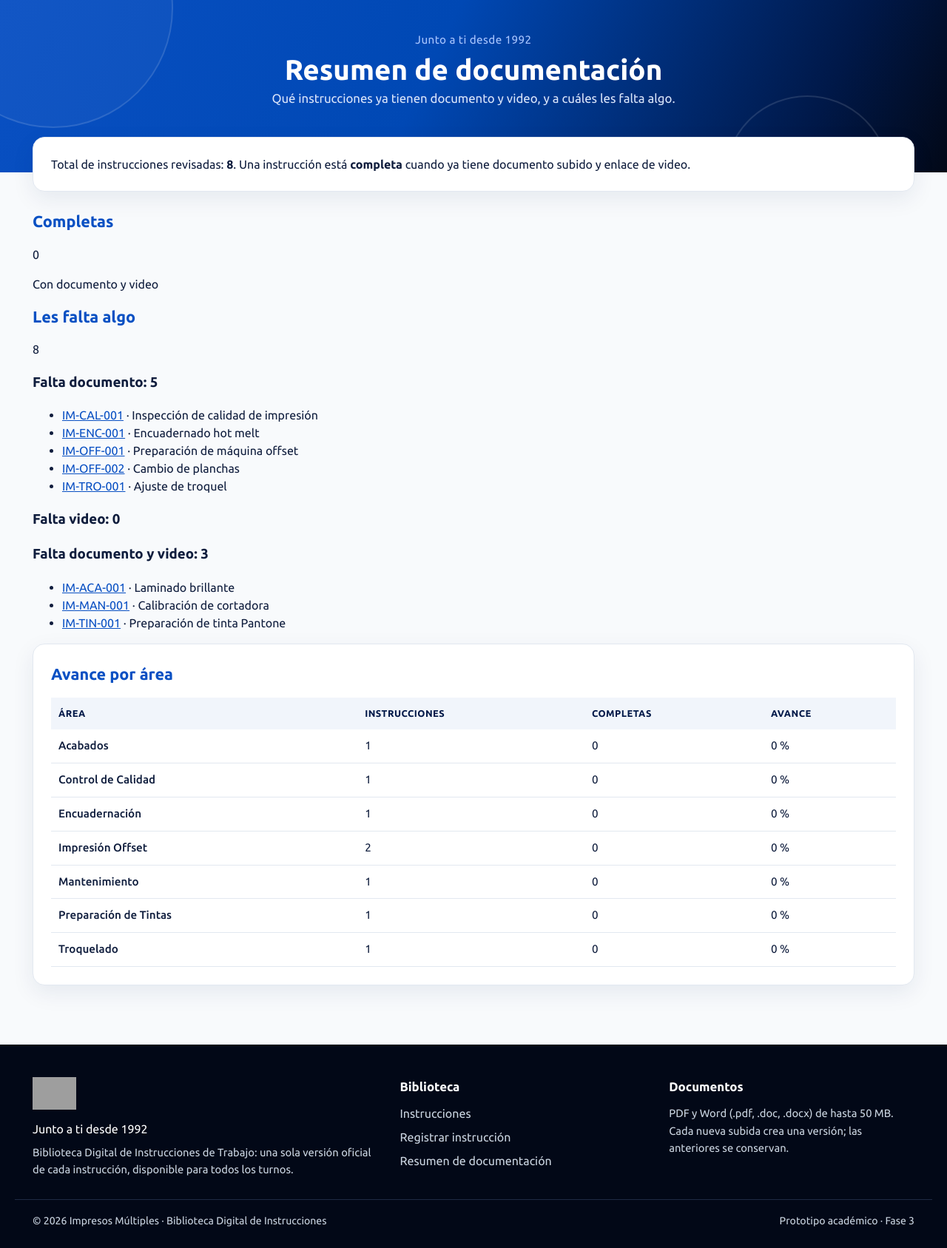
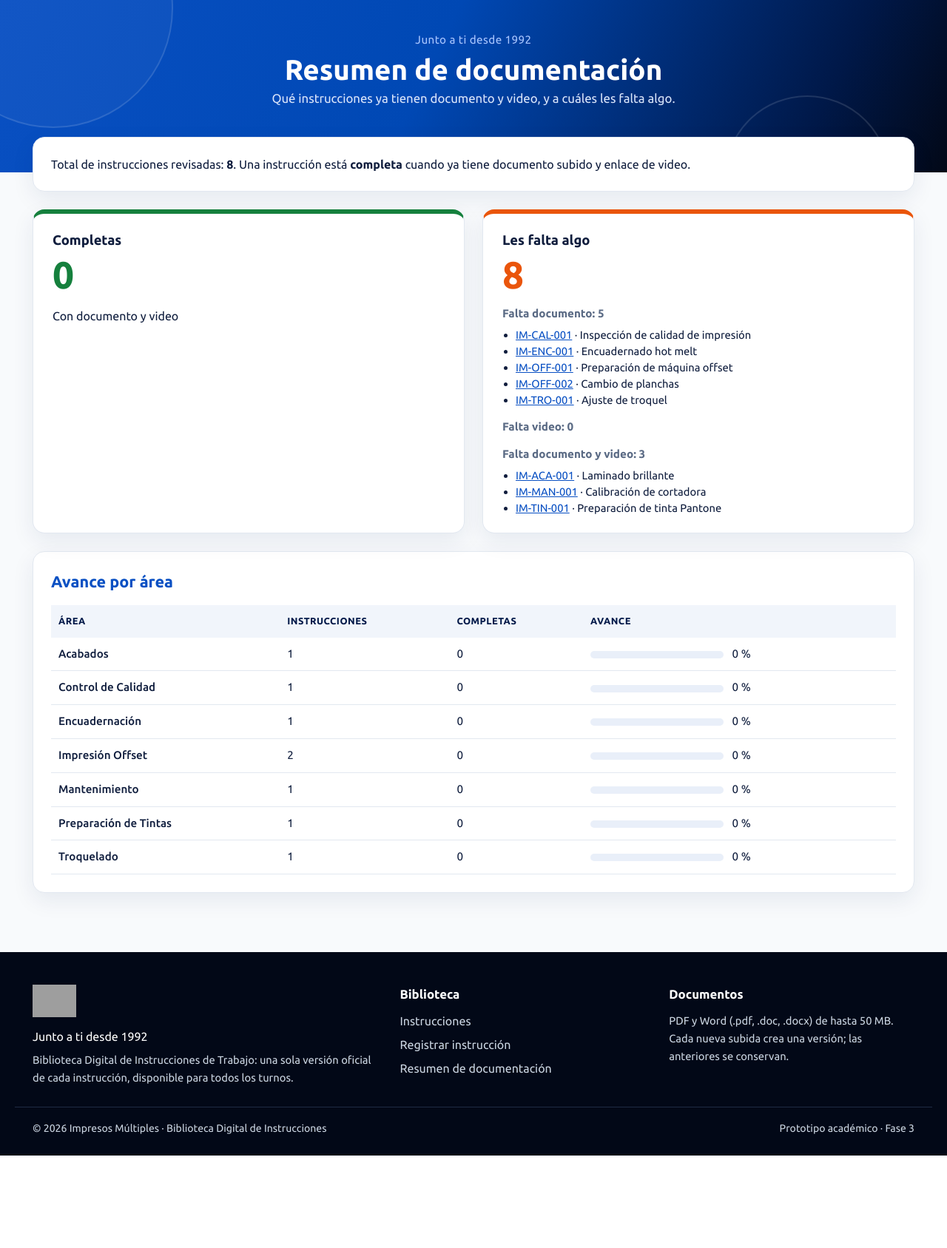
Before and after one commit to bel3ndiaz/Tarea-3, a Flask app: page /resumen in a window 1280 px wide. Shown: the part 72-1759 px from the top of the page at 74% size. After the commit the page ends 1634 px from the top, so only its background shows below. Run offline with Flask 3, Linux system fonts and the light colour scheme; data comes from the database, SQL or seed files in the repository; data that the repository does not hold is empty; grey boxes are pictures that could not be loaded.

Commit message:
Add styles for state labels and card components
Added styles for state labels and card summaries.

```diff
--- a/static/style.css
+++ b/static/style.css
@@ -128,6 +128,38 @@ ul.error { padding-left: 36px; }
 .vacio { font-style: italic; color: var(--texto-suave); }
 .ficha { background: var(--fondo-azul); padding: 12px 16px; border-radius: 12px; border-left: 5px solid var(--azul); }
 
+/* ---------- Etiquetas de estado (píldoras) ---------- */
+.etiqueta { display: inline-block; white-space: nowrap; padding: 3px 10px; border-radius: 999px; font-size: .8em;
+            font-weight: 700; border: 1px solid transparent; }
+.etiqueta.vigente, .etiqueta.completa { background: var(--verde-fondo); color: var(--verde); border-color: #bfe3cb; }
+.etiqueta.obsoleta { background: var(--gris-fondo); color: var(--gris); border-color: #d7dde7; }
+.etiqueta.falta_documento, .etiqueta.falta_video, .etiqueta.por_revisar {
+  background: var(--ambar-fondo); color: var(--ambar); border-color: #f6d9b0; }
+.etiqueta.falta_ambos { background: var(--rojo-fondo); color: var(--rojo); border-color: #f1c4c4; }
+.archivo { font-size: .92em; overflow-wrap: anywhere; min-width: 150px; }
+/* En el listado el nombre largo se recorta con «…»; el nombre completo sale al pasar el mouse */
+.nombre-corto { display: inline-block; max-width: 140px; white-space: nowrap; overflow: hidden;
+                text-overflow: ellipsis; vertical-align: bottom; }
+.enlace-titulo { text-decoration: none; font-weight: 500; }
+.enlace-titulo:hover { text-decoration: underline; }
+.tipo { font-size: .72em; font-weight: 700; background: var(--fondo-azul); color: var(--azul);
+        padding: 2px 7px; border-radius: 6px; }
+
+/* ---------- Resumen ---------- */
+.tarjetas { display: flex; gap: 24px; flex-wrap: wrap; margin-bottom: 24px; }
+.tarjeta { flex: 1 1 320px; background: #fff; border: 1px solid var(--borde); border-radius: var(--radio);
+           box-shadow: var(--sombra); padding: 22px 26px; border-top: 6px solid; }
+.tarjeta h2 { margin: 0; color: var(--texto); font-size: 1.15em; }
+.tarjeta .numero { font-size: 3.2em; font-weight: 700; margin: 4px 0; line-height: 1.1; }
+.tarjeta ul { padding-left: 18px; font-size: .92em; color: var(--texto); margin: 6px 0 0; }
+.tarjeta h3 { margin: 14px 0 0; font-size: .95em; color: var(--texto-suave); }
+.tarjeta.completa { border-top-color: var(--verde); }
+.tarjeta.completa .numero { color: var(--verde); }
+.tarjeta.incompleta { border-top-color: var(--naranja); }
+.tarjeta.incompleta .numero { color: var(--naranja); }
+.progreso { display: inline-block; width: 180px; height: 10px; background: var(--fondo-azul); border-radius: 999px;
+            overflow: hidden; vertical-align: middle; margin-right: 8px; }
+.progreso span { display: block; height: 100%; background: linear-gradient(90deg, var(--azul), #3b82f6); border-radius: 999px; }
 
 /* ---------- Vista previa de documentos ---------- */
 .vista-cabecera { display: flex; justify-content: space-between; align-items: flex-start; gap: 16px; flex-wrap: wrap;
```
